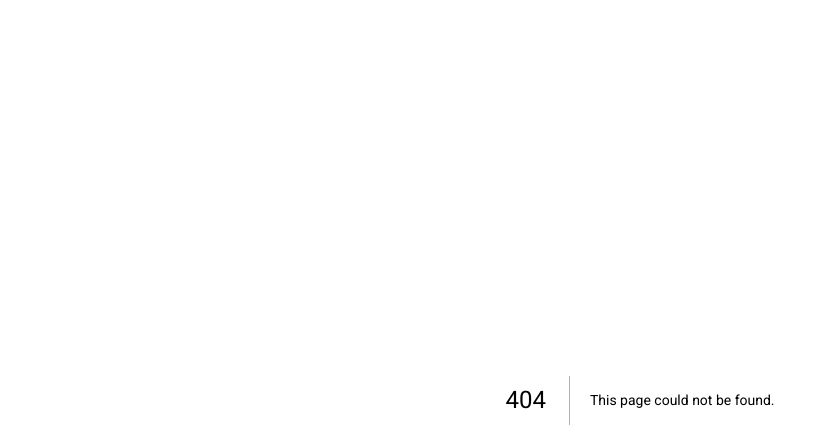
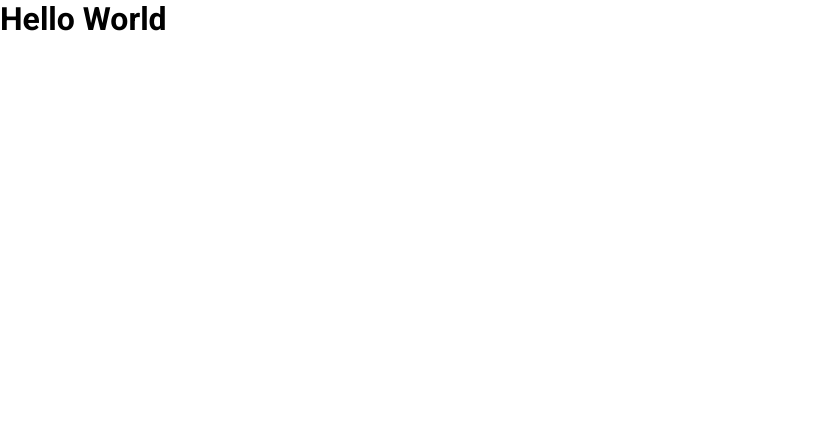
Before and after one commit to lucas-bandeira/gogift, a Next.js app: page /category in a window 1280 px wide. Before the commit this address had no page. Shown: the top 448 px of the page, without its empty margins (0-831 px from the left). Built offline with nearby package versions, Linux system fonts and the light colour scheme.

Commit message:
criado pagina de categoria

```diff
--- /dev/null
+++ b/src/pages/category.jsx
@@ -0,0 +1,20 @@
+import React from 'react';
+import Head from 'next/head';
+
+export default function Category() {
+    return (
+        <>
+            <Head>
+                <title>
+                    Category | Go Gift
+                </title>
+            </Head>
+            <div>
+                <h1>
+                    Hello World
+                </h1>
+            </div>
+        </>
+
+    )
+}
```
